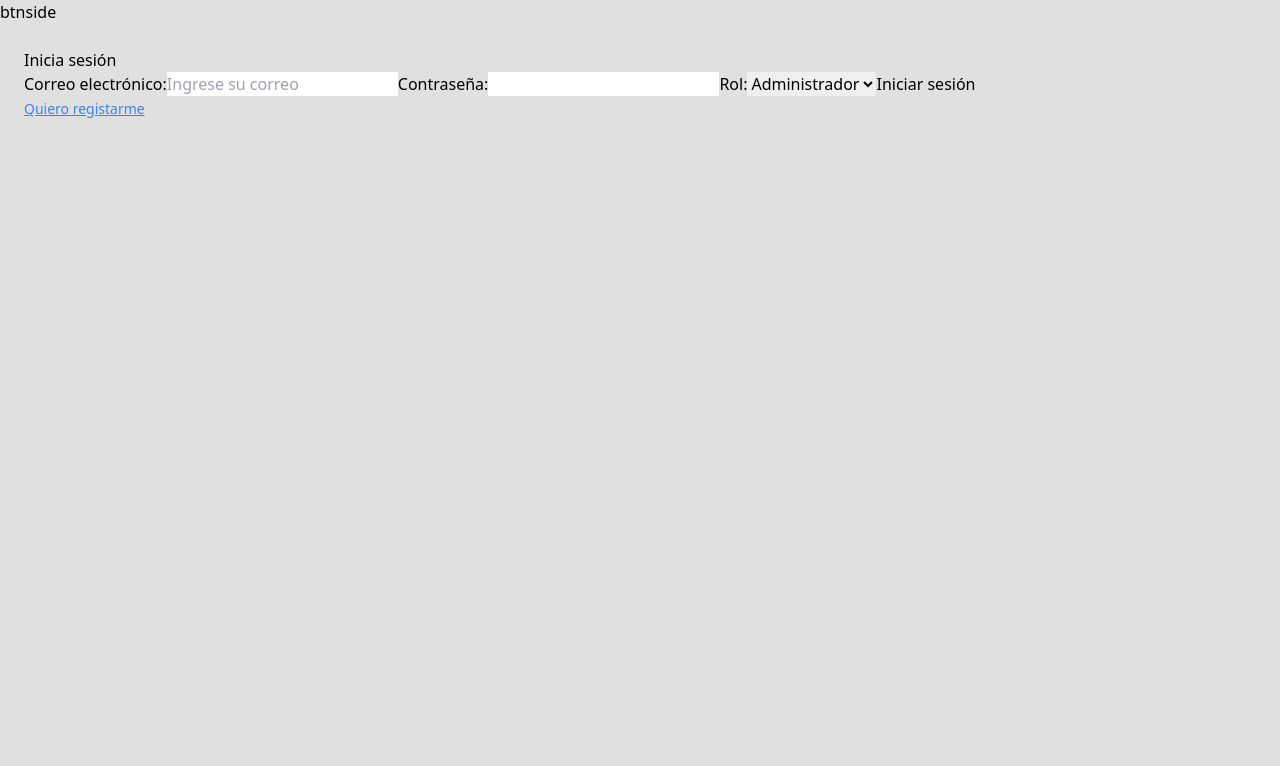
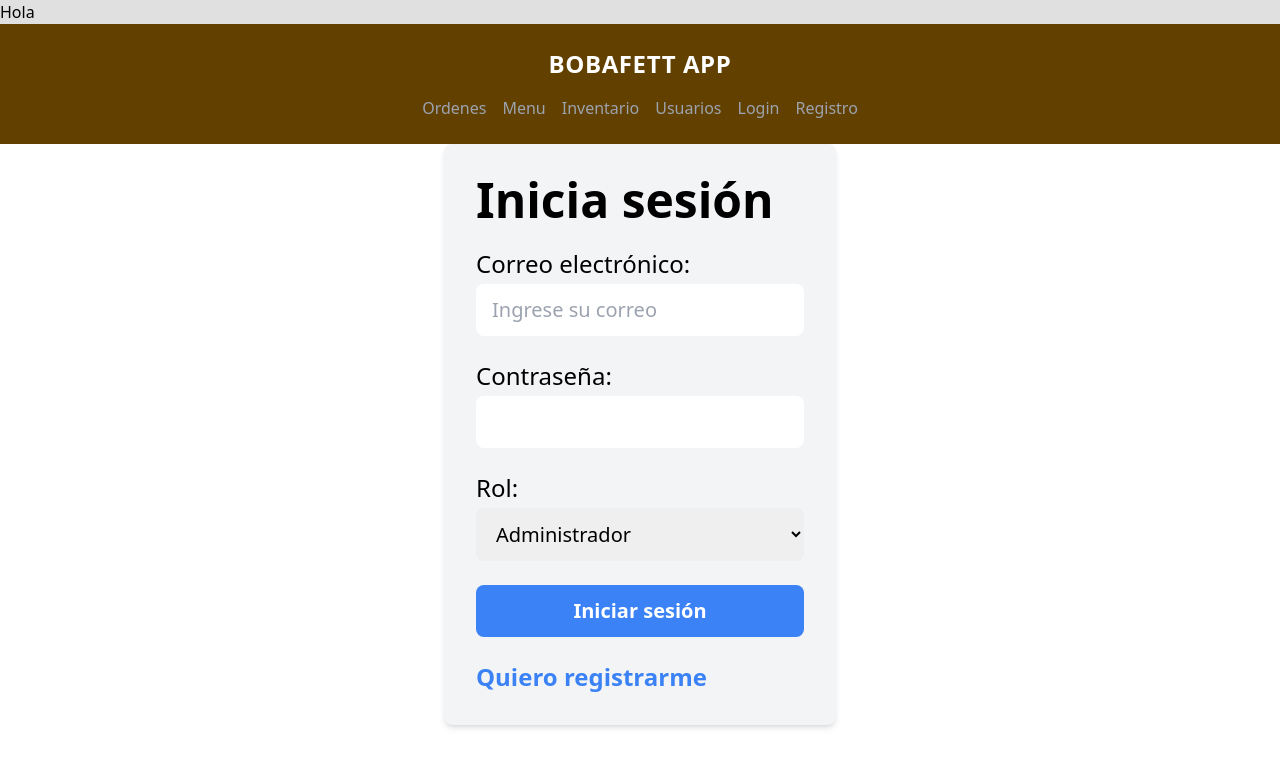
Before and after one commit to IrohDragonOfTheWest/bobafettcliente, a React (Create React App) app: page /login in a window 1280 px wide. Shown: the top 766 px of the page. Built offline with nearby package versions, Linux system fonts and the light colour scheme.

Commit message:
PURODISEÑO

```diff
--- a/src/App.js
+++ b/src/App.js
@@ -42,10 +42,9 @@ function App() {
     }}>
 
     <div style={appStyle}>
-    <button onClick={toggleSidebar}>btnside</button>
-      <div className="md: flex min-h-screen">
+    <button onClick={toggleSidebar}>Hola</button>
         <Sidebar isOpen={isSideBarOpen}/>
-        <div className="md: w-3/5 xl:w-4/5 p-6">
+        <div className="w-full">
           <Routes>
             <Route path="/" element={<Home />} />
             <Route path="/ordenes" element={<Ordenes />} />
@@ -57,7 +56,6 @@ function App() {
           </Routes>
         </div>
       </div>
-    </div>
     </FirebaseContext.Provider>
 
   )
--- a/src/components/paginas/Home.js
+++ b/src/components/paginas/Home.js
@@ -1,11 +1,35 @@
-import React from 'react'
+import React from 'react';
+import logo from '../imagenes/logo.jpeg';
 
 function Home() {
   return (
-    <div>
-      Home
+    <div className="bg-gray-100 min-h-screen">
+      <div className="container mx-auto px-4 py-8">
+        <div className="flex justify-center mb-8">
+          <img src={logo} alt="Logo" className="h-24 w-24" />
+        </div>
+        <h1 className="text-4xl font-bold mb-8 text-center">¡Bienvenido a nuestra tienda de Té de Burbujas!</h1>
+        <div className="max-w-3xl mx-auto">
+          <p className="text-xl mb-8 text-center">El té de burbujas, también conocido como boba, es una bebida deliciosa y refrescante que se originó en Taiwán en la década de 1980. Consiste en té infusionado con leche o jugo, combinado con perlas de tapioca que le dan un toque único y divertido.</p>
+        </div>
+        <div className="max-w-3xl mx-auto">
+          <h2 className="text-3xl font-bold mb-4">¿Por qué consumir té de burbujas?</h2>
+          <ul className="list-disc pl-4 mb-8">
+            <li className="text-lg mb-2">Es una bebida refrescante y deliciosa, perfecta para cualquier momento del día.</li>
+            <li className="text-lg mb-2">Las perlas de tapioca añaden una textura divertida y satisfactoria a la bebida.</li>
+            <li className="text-lg mb-2">Existen una amplia variedad de sabores y combinaciones para satisfacer todos los gustos.</li>
+            <li className="text-lg mb-2">El té de burbujas se ha convertido en una tendencia global, por lo que es fácil encontrarlo en muchas ciudades de todo el mundo.</li>
+          </ul>
+        </div>
+        <div className="max-w-md mx-auto bg-white rounded-lg p-6 mb-8">
+          <h2 className="text-3xl font-bold mb-4">Encuentra nuestra tienda más cercana</h2>
+          <p className="text-lg mb-4">Visita una de nuestras sucursales para disfrutar de una amplia selección de té de burbujas. ¡Encuentra tu sabor favorito y descubre por qué el té de burbujas es tan popular en todo el mundo!</p>
+          <div className="text-xl mb-2">Dirección: [Dirección de la tienda]</div>
+          <div className="text-xl mb-2">Horario de atención: [Horario de la tienda]</div>
+        </div>
+      </div>
     </div>
-  )
+  );
 }
 
-export default Home
+export default Home;
--- a/src/components/paginas/Login.js
+++ b/src/components/paginas/Login.js
@@ -1,42 +1,47 @@
-import React, { useState } from 'react'
+import React, { useState } from 'react';
 
 function Login() {
+    const [isRegistrando, setIsRegistrando] = useState(false);
 
-    const [isRegistrando, setIsRegistrando] = useState(false);
     return (
-        <div>
-            <h1>{isRegistrando ? "Regístrate" : "Inicia sesión"}</h1>
+        <div className="bg-white min-200 flex justify-center items-center">
+            <div className="bg-gray-100 p-8 rounded-lg shadow-md space-y-6">
+                <h1 className="text-5xl font-bold mb-6">
+                    {isRegistrando ? "Regístrate" : "Inicia sesión"}
+                </h1>
 
-            <form>
-                <label>
-                    Correo electrónico:
-                    <input type="email" id="email" placeholder="Ingrese su correo" />
-                </label>
+                <form className="space-y-6">
+                    <div>
+                        <label htmlFor="email" className="block font-medium text-2xl">Correo electrónico:</label>
+                        <input type="email" id="email" placeholder="Ingrese su correo" className="block w-full rounded-lg border-gray-300 mt-1 text-xl py-3 px-4" />
+                    </div>
 
-                <label>
-                    Contraseña:
-                    <input type="password" id="password" />
-                </label>
+                    <div>
+                        <label htmlFor="password" className="block font-medium text-2xl">Contraseña:</label>
+                        <input type="password" id="password" className="block w-full rounded-lg border-gray-300 mt-1 text-xl py-3 px-4" />
+                    </div>
 
-                <label>
-                    Rol:
-                    <select>
-                        <option value="admin">Administrador</option>
-                        <option value="user">Usuario</option>
-                    </select>
-                </label>
+                    {!isRegistrando && (
+                        <div>
+                            <label htmlFor="role" className="block font-medium text-2xl">Rol:</label>
+                            <select id="role" className="block w-full rounded-lg border-gray-300 mt-1 text-xl py-3 px-4">
+                                <option value="admin">Administrador</option>
+                                <option value="user">Usuario</option>
+                            </select>
+                        </div>
+                    )}
 
-                <input
-                type="submit"
-                value={isRegistrando ? "Registrar" : "Iniciar sesión"}
-                />
-            </form>
+                    <button type="submit" className="w-full bg-blue-500 text-white py-3 rounded-lg hover:bg-blue-600 transition duration-300 text-xl font-semibold">
+                        {isRegistrando ? "Registrar" : "Iniciar sesión"}
+                    </button>
+                </form>
 
-            <button onClick={() => setIsRegistrando(!isRegistrando)} className="text-blue-500 underline text-sm">
-                {isRegistrando ? "Ya tengo una cuenta" : "Quiero registarme"}
-            </button>
+                <button onClick={() => setIsRegistrando(!isRegistrando)} className="text-blue-500 mt-6 hover:underline text-2xl font-semibold">
+                    {isRegistrando ? "Ya tengo una cuenta" : "Quiero registrarme"}
+                </button>
+            </div>
         </div>
-    )
+    );
 }
 
-export default Login
+export default Login;
--- a/src/components/ui/Sidebar.js
+++ b/src/components/ui/Sidebar.js
@@ -1,58 +1,45 @@
 import React from "react";
 import { NavLink } from "react-router-dom";
 import '../../css/styles.css';
-import logo from '../imagenes/logo.jpeg'
 
-const Sidebar = ({ isOpen }) => {
+
+const Navbar = () => {
 
     const barStyle = {
-        backgroundColor: '#624100',
-        width: isOpen ? '20rem' : '0',
-        transition: 'width 0.5s ease'
+        backgroundColor: '#624100'
     };
 
     return (
+        <div className="w-full" style={barStyle}>
 
-        <div className="md: w-2/5 xl:w-1/5" style={barStyle}>
-            {isOpen && (
-                <div className="p-6">
-                    <p className="uppercase text-white text-2xl tracking-wide text-center font bold">
+            <div className="flex flex-col items-center justify-center p-6">
+
+                <p className="uppercase text-white text-2xl tracking-wide font-bold mb-4">
                     BobaFett App
                 </p>
-                    <div className="logo-container">
-                        <img className="logo " src={logo} alt="logo" />
-                    </div>
-
-                    <p className="mt-3 text-gray-500">
-                        Administar tu negocio en las siguientes opciones
-                    </p>
-                    <nav>
-
-                        <NavLink className="p-1 text-gray-400 block hover:bg-yellow-500 hover:text-gray-900" activeclassname="text-yellow-500" exact="true" to="/">
-                            Inicio
-                        </NavLink>
-
-                        <NavLink className="p-1 text-gray-400 block hover:bg-yellow-500 hover:text-gray-900" activeclassname="text-yellow-500" exact="true" to="/ordenes">
+                <nav className="flex flex-wrap items-center justify-center space-x-4">
+                    <NavLink className="text-gray-400 hover:text-gray-900" activeClassName="text-yellow-500" exact={true} to="/">
                         Ordenes
                     </NavLink>
-
-                        <NavLink className="p-1 text-gray-400 block hover:bg-yellow-500 hover:text-gray-900" activeclassname="text-yellow-500" exact="true" to="/menu">
+                    <NavLink className="text-gray-400 hover:text-gray-900" activeClassName="text-yellow-500" exact={true} to="/menu">
                         Menu
                     </NavLink>
-
-                        <NavLink className="p-1 text-gray-400 block hover:bg-yellow-500 hover:text-gray-900" activeclassname="text-yellow-500" exact="true" to="/inventario">
+                    <NavLink className="text-gray-400 hover:text-gray-900" activeClassName="text-yellow-500" exact={true} to="/inventario">
                         Inventario
                     </NavLink>
-
-                        <NavLink className="p-1 text-gray-400 block hover:bg-yellow-500 hover:text-gray-900" activeclassname="text-yellow-500" exact="true" to="/login">
+                    <NavLink className="text-gray-400 hover:text-gray-900" activeClassName="text-yellow-500" exact={true} to="/usuarios">
+                        Usuarios
+                    </NavLink>
+                    <NavLink className="text-gray-400 hover:text-gray-900" activeClassName="text-yellow-500" exact={true} to="/login">
                         Login
+                    </NavLink>
+                    <NavLink className="text-gray-400 hover:text-gray-900" activeClassName="text-yellow-500" exact={true} to="/registro-cliente">
+                        Registro
                     </NavLink>
                 </nav>
             </div>
-            )}
         </div>
-
     );
 }
 
-export default Sidebar;
+export default Navbar;
```
Lines whose indentation alone changed are shown as unchanged.
